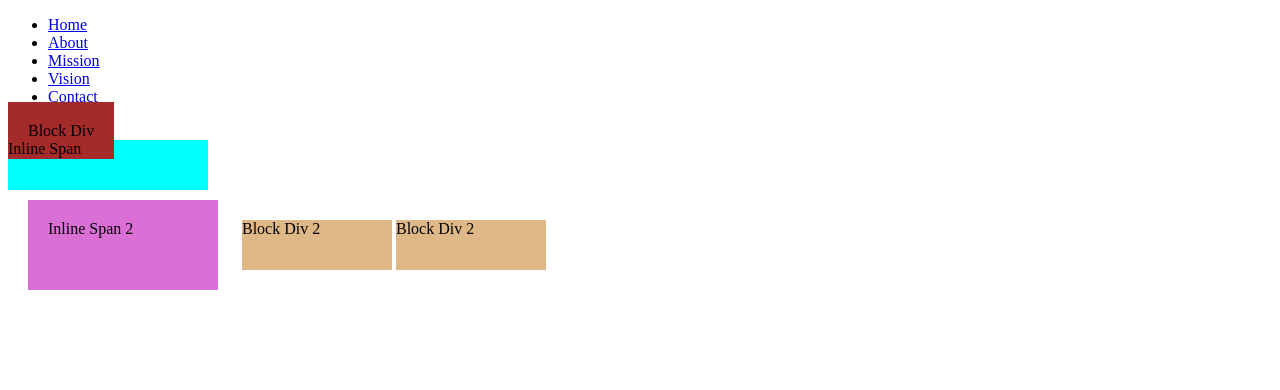
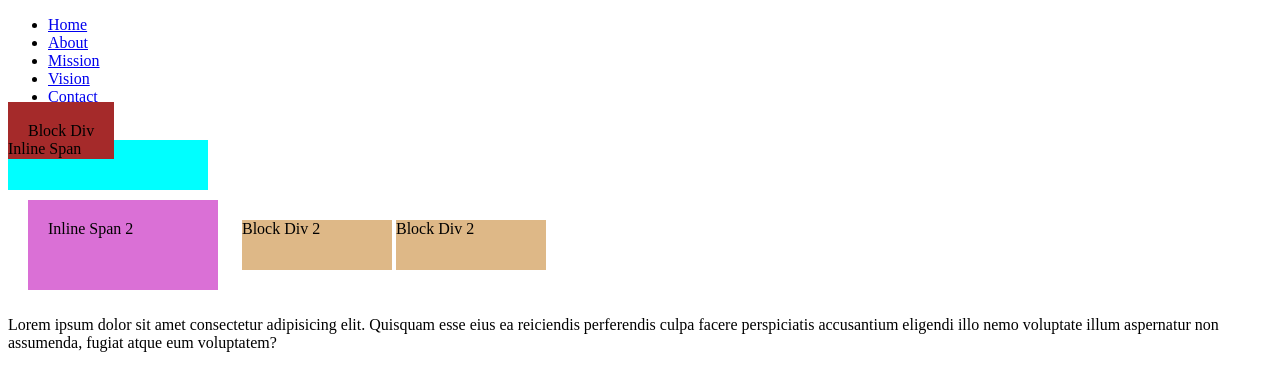
Before and after one commit to nasrullah-nobin/first-web-site, a plain HTML site: page index.html in a window 1280 px wide. Drawn offline with Linux system fonts and the light colour scheme.

Commit message:
fainal upload

```diff
--- a/index.html
+++ b/index.html
@@ -24,5 +24,6 @@
 <span class="inline-span2">Inline Span 2</span>
 <div class="block-div2">Block Div 2</div>
 <div class="block-div2">Block Div 2</div>
+<p>Lorem ipsum dolor sit amet consectetur adipisicing elit. Quisquam esse eius ea reiciendis perferendis culpa facere perspiciatis accusantium eligendi illo nemo voluptate illum aspernatur non assumenda, fugiat atque eum voluptatem?</p>
 </body>
 </html>
```
